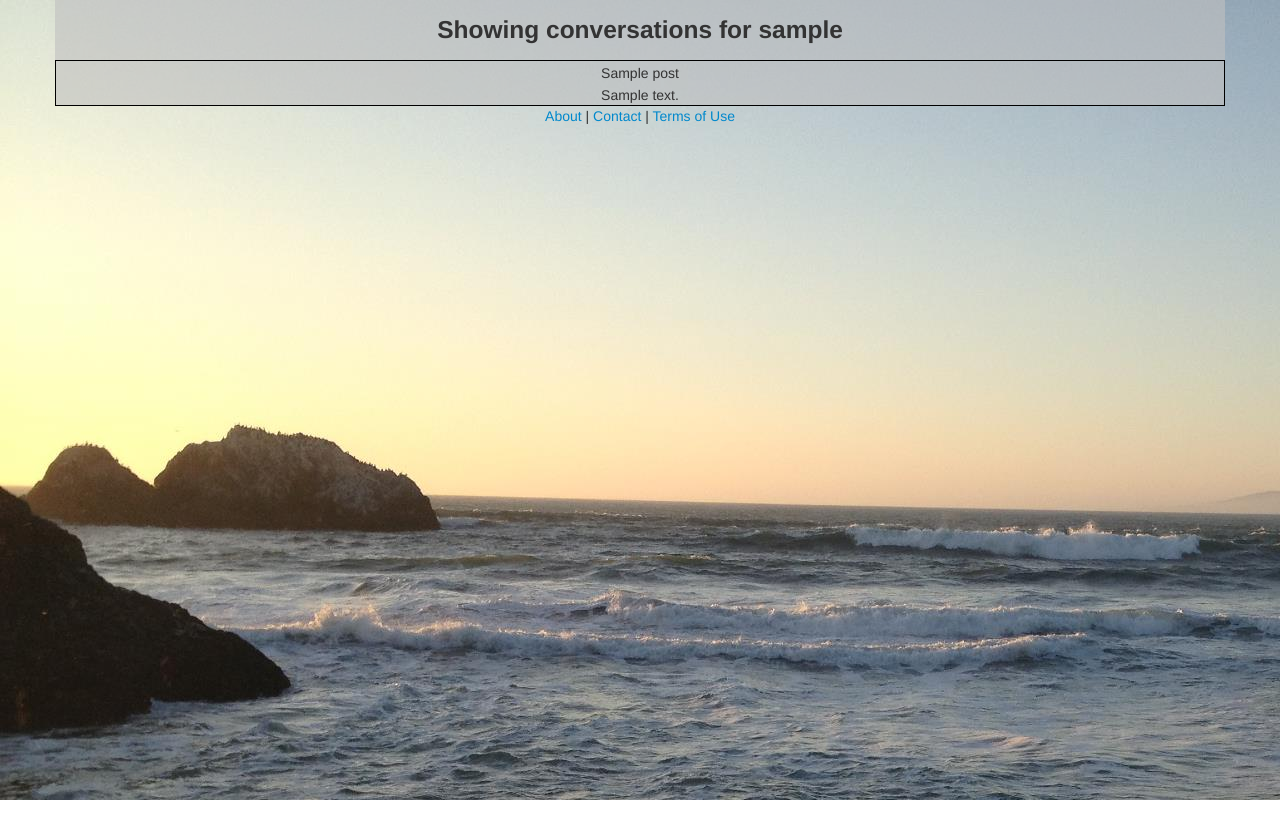
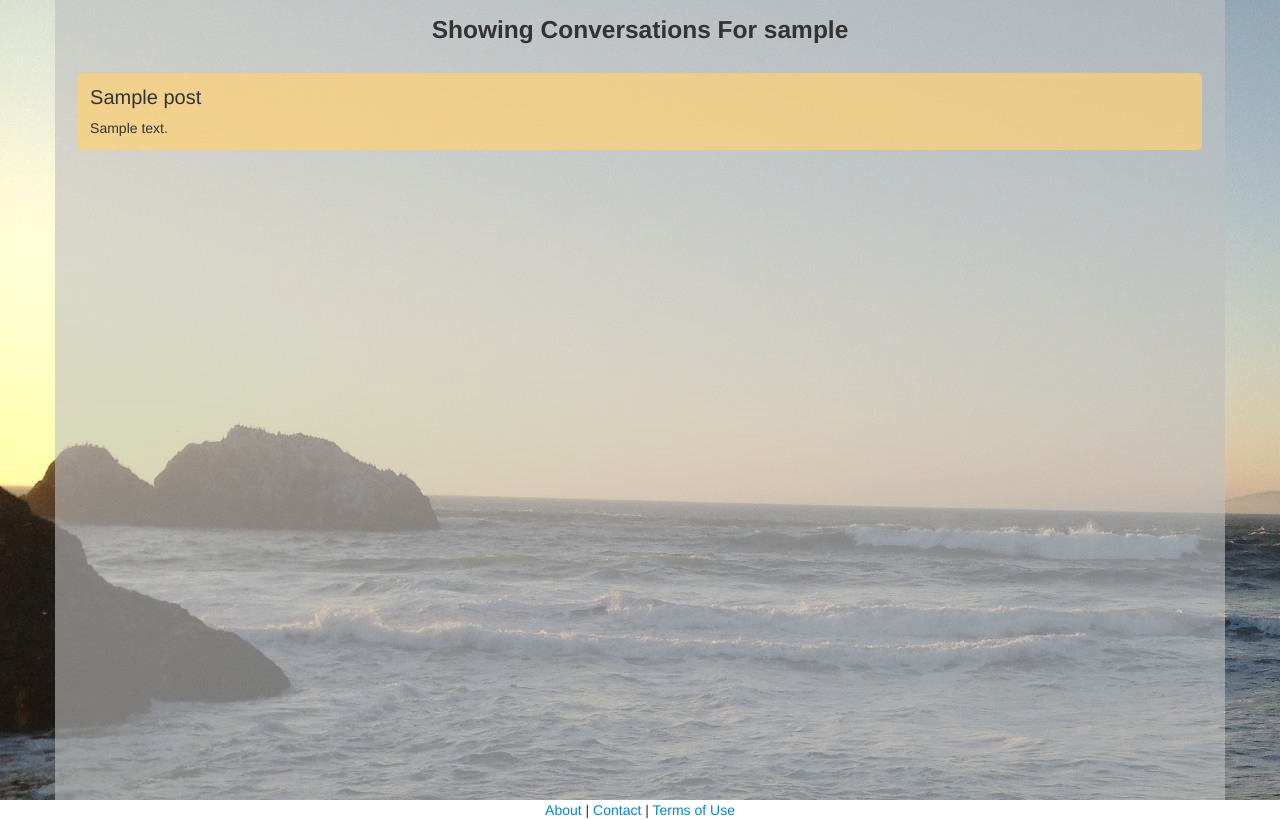
Before and after one commit to namelessnerd/pccr, a Django app: template me_med/me_med/templates/user_posts.html in a window 1280 px wide. Shown: the part 42-862 px from the top of the page. Run offline with Django 3.2, Linux system fonts and the light colour scheme; tables that the repository leaves empty hold one stand-in row (values such as "Sample post"); the template is opened without the code that fills it: values that come from a table or form of the project are taken from there, most other values are stand-ins (such as "Sample title", 1, 10 or a date in 2020); some libraries are stand-ins or nearby versions.

Commit message:
new user posts apge

```diff
--- a/me_med/me_med/templates/user_posts.html
+++ b/me_med/me_med/templates/user_posts.html
@@ -1,16 +1,15 @@
 {% extends 'includes/page_header.html' %}
 {% block forum_content %}
 <div class="container-fluid splash" >
-		<div class="container" style="background: rgba(192,192,192,0.6); max-height: 100%; overflow: auto;">
-			<div>
-				<h3> Showing conversations for {{username}}</h3>
-				{% for post in posts %}
-					<div style="margin-top: 10px; border: 1px solid black">
-						<div style="margin-top: 2px"> {{post.conversation_title}}</div>
-						<div style="margin-top: 2px"> {{post.conversation_message}}</div>
-					</div>
-				{% endfor %}
-			</div>
-
+	<div class="container">
+		<div style="background: rgba(192,192,192,0.6); height: 100%; overflow: auto;">
+		<h3> Showing Conversations For {{username}}</h3>
+		{% for post in posts %}
+		<div style="background: rgba(255, 210, 115, .7); padding: 1%; height: auto; border-radius: 5px; margin: 2%;">
+			<div style="margin-top: 2px; text-align: left; font-size: 20; margin-bottom: 1%">{{post.conversation_title}}</div>
+			<div style="margin-top: 2px; text-align: left;">{{post.conversation_message}}</div>
+		</div>
+		{% endfor %}
 	</div>
+</div>
 {% endblock %}
```
